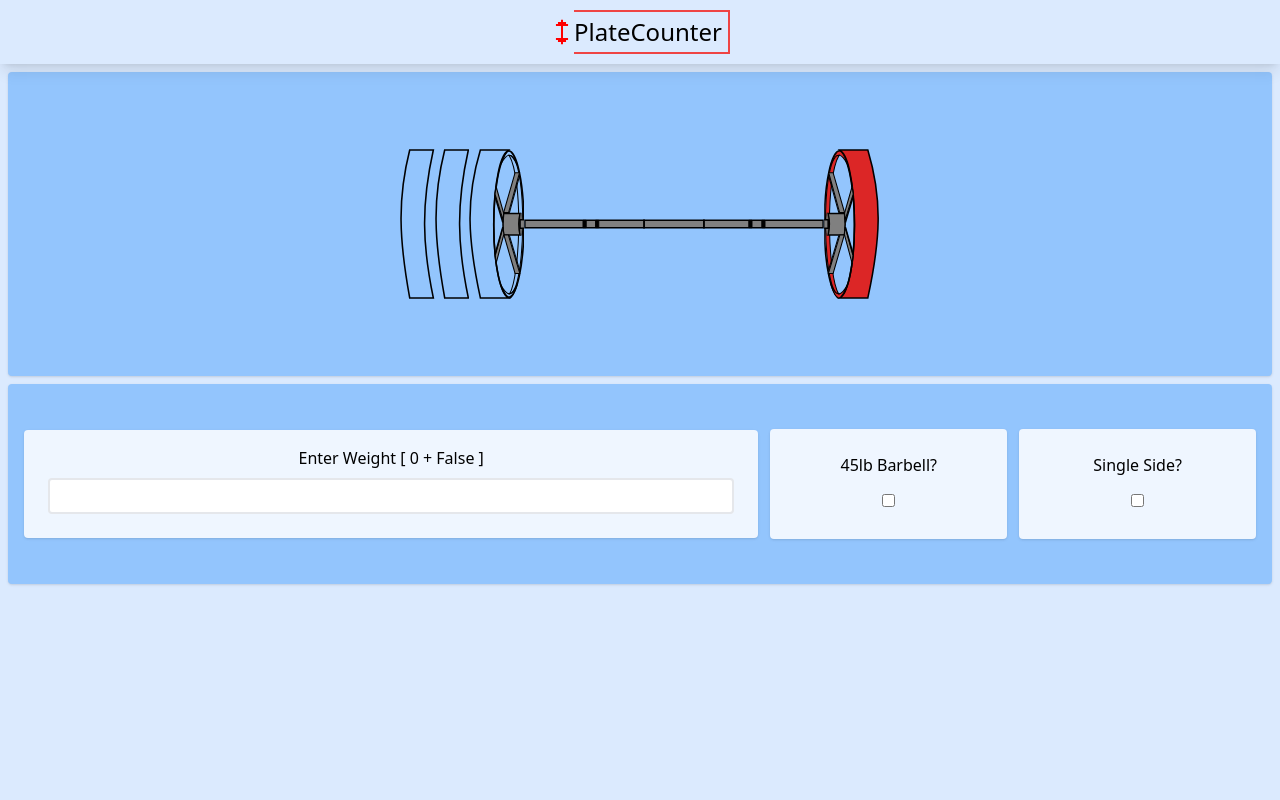
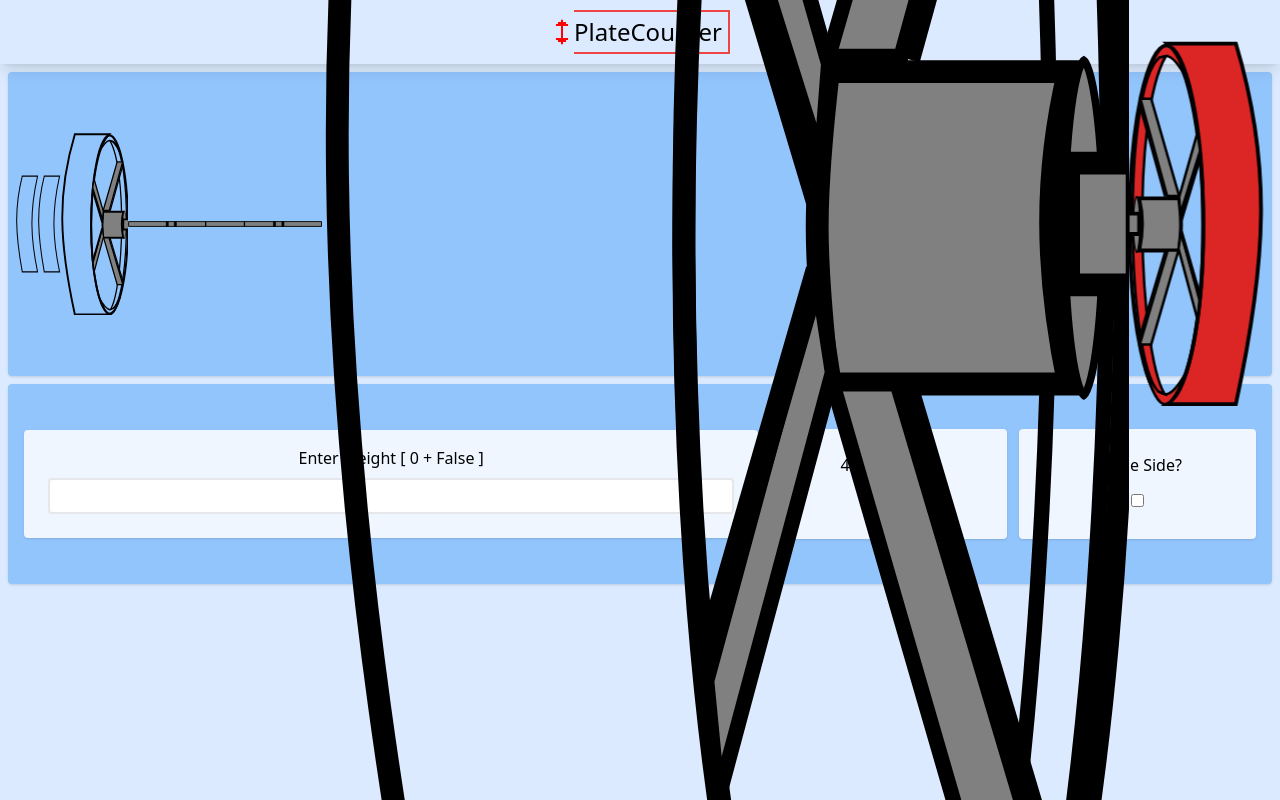
Before and after one commit to PeytonCurr/plate_counter, a React (Create React App) app: page / in a window 1280 px wide. Shown: the top 800 px of the page. Built offline with nearby package versions, Linux system fonts and the light colour scheme.

Commit message:
Added Custom SVG and Added Tailwind reactive sizing for SVGS

```diff
--- a/src/components/BarbellPlates.jsx
+++ b/src/components/BarbellPlates.jsx
@@ -3,10 +3,11 @@ import BarBell from './svgs/BarBell.jsx'
 import BasePlate45_35 from './svgs/BasePlate45_35.jsx'
 import AddPlate45_35 from './svgs/AddPlate45_35.jsx'
 import EndBar from './svgs/EndBar.jsx'
+import SmartSVG from './SmartSVG.jsx'
 
 
 function BarbellPlates(props) {
-
+  const plates = [45, 35, 25, 10, 5, 2.5];
   const [width, setWidth] = useState(window.innerWidth)
 
   useEffect(() => {
@@ -20,13 +21,26 @@ function BarbellPlates(props) {
 
       <AddPlate45_35 color={" " + (props.counts[45] > 0 && '#DC2626')} height={150} transform={`translate(${12 * props.counts[45]} 0)`} />
 
-      <BasePlate45_35 color={" " + (props.counts[45] > 0 && '#DC2626')} height={150} transform={"translate(0 0)"} />
+      <div className='w-1/12'>
+        <BasePlate45_35 color={" " + (props.counts[45] > 0 && '#DC2626')} transform={"translate(0 0)"} />
+      </div>
 
-      {width > 400 &&
-        <BarBell width={300} />
-      }
+      {plates.map((plate) => (
+        <>
+          {props.counts[plate] > 0 &&
+            <div></div>
+          }
+        </>
+      ))}
 
-      <BasePlate45_35 color={"#DC2626"} transform={"scale(-1,1) translate(0 0)"} height={150} />
+
+      <div className='w-[300px] md:w-[300px]'><BarBell /></div>
+
+      <SmartSVG name={BasePlate45_35} color={" " + (props.counts[45] > 0 && '#DC2626')} transform={"translate(0 0)"} />
+
+      <div className='w-1/6'>
+        <BasePlate45_35 color={"#DC2626"} transform={"scale(-1,1) translate(0 0)"} />
+      </div>
 
     </div>
   )
--- /dev/null
+++ b/src/components/SmartSVG.jsx
@@ -0,0 +1,10 @@
+import React, { Component } from 'react'
+
+function SmartSVG(props) {
+
+  const Component = props.name;
+
+  return (<Component color={props.color} transform={props.transform} />)
+}
+
+export default SmartSVG
--- a/src/components/svgs/BarBell.jsx
+++ b/src/components/svgs/BarBell.jsx
@@ -2,7 +2,7 @@ import React from 'react'
 
 function BarBell(props) {
   return (
-    <svg className='' transform={props.transform} width={props.width} height="20" viewBox="0 0 646 20" fill="none" xmlns="http://www.w3.org/2000/svg">
+    <svg transform={props.transform} width="" height="20" viewBox="0 0 646 20" fill="none" xmlns="http://www.w3.org/2000/svg">
       <path d="M644 2H2V18H644V2Z" fill="#808080" stroke="black" stroke-width="3" />
       <path d="M134 2H127V18H134V2Z" fill="black" stroke="black" stroke-width="2" />
       <path d="M161 2H154V18H161V2Z" fill="black" stroke="black" stroke-width="2" />
--- a/src/components/svgs/BasePlate45_35.jsx
+++ b/src/components/svgs/BasePlate45_35.jsx
@@ -2,7 +2,7 @@ import React from 'react'
 
 function BasePlate45_35(props) {
   return (
-    <svg transform={props.transform} height={props.height} viewBox={"0 0 106 288"} fill="none" xmlns="http://www.w3.org/2000/svg">
+    <svg transform={props.transform} viewBox={"0 0 106 288"} fill="none" xmlns="http://www.w3.org/2000/svg">
       <path d="M21.8427 286C-2.47624 173.393 -6.66931 96.9667 21.8427 2H76C37.5 38 38.5 261 76 286H21.8427Z" fill={props.color} stroke="black" stroke-width="3" />
       <path d="M105.5 144C105.5 183.139 102.091 218.528 96.6002 244.094C93.852 256.889 90.5987 267.143 87.0345 274.162C85.2513 277.673 83.4277 280.299 81.6121 282.029C79.8031 283.752 78.0989 284.5 76.5 284.5C74.9011 284.5 73.1969 283.752 71.3879 282.029C69.5723 280.299 67.7487 277.673 65.9655 274.162C62.4013 267.143 59.148 256.889 56.3998 244.094C50.9086 218.528 47.5 183.139 47.5 144C47.5 104.861 50.9086 69.4715 56.3998 43.9058C59.148 31.1107 62.4013 20.8568 65.9655 13.8382C67.7487 10.3267 69.5723 7.70068 71.3879 5.97097C73.1969 4.24752 74.9011 3.5 76.5 3.5C78.0989 3.5 79.8031 4.24752 81.6121 5.97097C83.4277 7.70068 85.2513 10.3267 87.0345 13.8382C90.5987 20.8568 93.852 31.1107 96.6002 43.9058C102.091 69.4715 105.5 104.861 105.5 144Z" stroke="black" stroke-width="3" />
       <path d="M60 31C72.9233 -5.03286 80.5 -4.96712 93 31C80.5084 5.50367 73.2898 5.36924 60 31Z" fill={props.color} stroke="black" stroke-width="2" />
```
